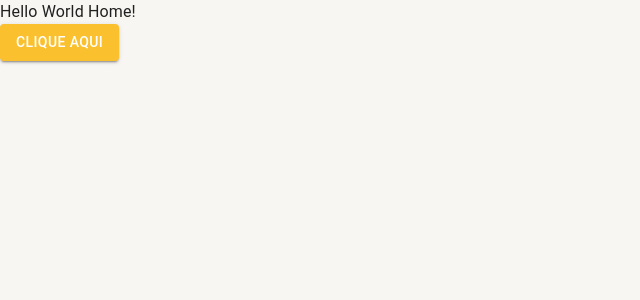
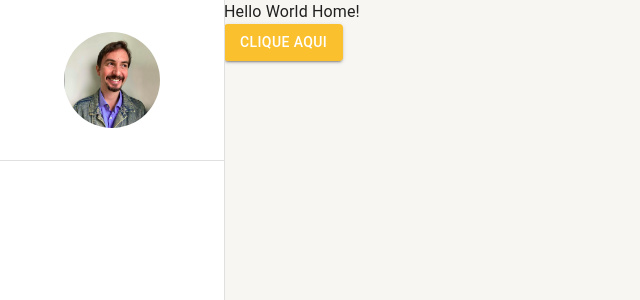
Before and after one commit to AndersonNascimentoAFSN/dash-mui-typescript, a React (Vite) app: page / in a window 1280 px wide. Shown: the top 300 px of the page, without its empty margins (0-640 px from the left). Built offline with nearby package versions, Linux system fonts and the light colour scheme.

Commit message:
add SideBar component

```diff
--- a/src/App.tsx
+++ b/src/App.tsx
@@ -1,11 +1,12 @@
-import { CssBaseline } from '@mui/material';
 import { AppRoutes } from './routes';
+import { SideBar } from './shared/components';
 
 export function App() {
   return (
-    <div>
-      <CssBaseline />
-      <AppRoutes />
-    </div>
+    <>
+      <SideBar>
+        <AppRoutes />
+      </SideBar>
+    </>
   );
 }
--- a/src/main.tsx
+++ b/src/main.tsx
@@ -2,6 +2,7 @@ import React from 'react';
 import ReactDOM from 'react-dom/client';
 import { BrowserRouter as Router } from 'react-router-dom';
 import { App } from './App';
+import { CssBaseline } from '@mui/material';
 import { AppThemeProvider } from './shared/contexts';
 
 // eslint-disable-next-line @typescript-eslint/no-non-null-assertion
@@ -10,6 +11,7 @@ ReactDOM.createRoot(document.getElementById('root')!).render(
     <Router>
       <AppThemeProvider>
         <App />
+        <CssBaseline />
       </AppThemeProvider>
     </Router>
   </React.StrictMode>,
--- a/src/pages/Home/index.tsx
+++ b/src/pages/Home/index.tsx
@@ -4,11 +4,11 @@ import { useAppThemeContext } from '../../shared/contexts';
 export function Home() {
   const { toggleTheme } = useAppThemeContext();
   return (
-    <div>
+    <>
       <Typography>Hello World Home!</Typography>
       <Button variant="contained" color="primary" onClick={toggleTheme}>
         Clique Aqui
       </Button>
-    </div>
+    </>
   );
 }
--- /dev/null
+++ b/src/shared/components/SideBar/index.tsx
@@ -0,0 +1,47 @@
+import { Drawer, useTheme, Box, Avatar, Divider } from '@mui/material';
+import guilherme from '../../../assets/guilherme-dornelles.png';
+
+interface SideBarProps {
+  children?: React.ReactNode;
+}
+
+export function SideBar({children}: SideBarProps) {
+  const theme = useTheme();
+
+  return (
+    <>
+      <Drawer variant="permanent">
+        <Box
+          width={theme.spacing(28)}
+          height="100%"
+          display="flex"
+          flexDirection="column"
+        >
+          <Box
+            width="100%"
+            height={theme.spacing(20)}
+            display="flex"
+            alignItems="center"
+            justifyContent="center"
+          >
+            <Avatar
+              sx={{
+                height: theme.spacing(12),
+                width: theme.spacing(12),
+              }}
+              src={guilherme}
+              alt="Foto Guilherme Dornelles"/>
+          </Box>
+          <Divider />
+
+          <Box flex={1}>
+
+          </Box>
+        </Box>
+      </Drawer>
+      <Box height="100vh" marginLeft={theme.spacing(28)}>
+        {children}
+      </Box>
+    </>
+  );
+}
--- a/src/shared/components/index.ts
+++ b/src/shared/components/index.ts
@@ -1 +1 @@
-export { };
+export * from './SideBar';
```
Also changed, not shown: src/assets/guilherme-dornelles.png (added).
